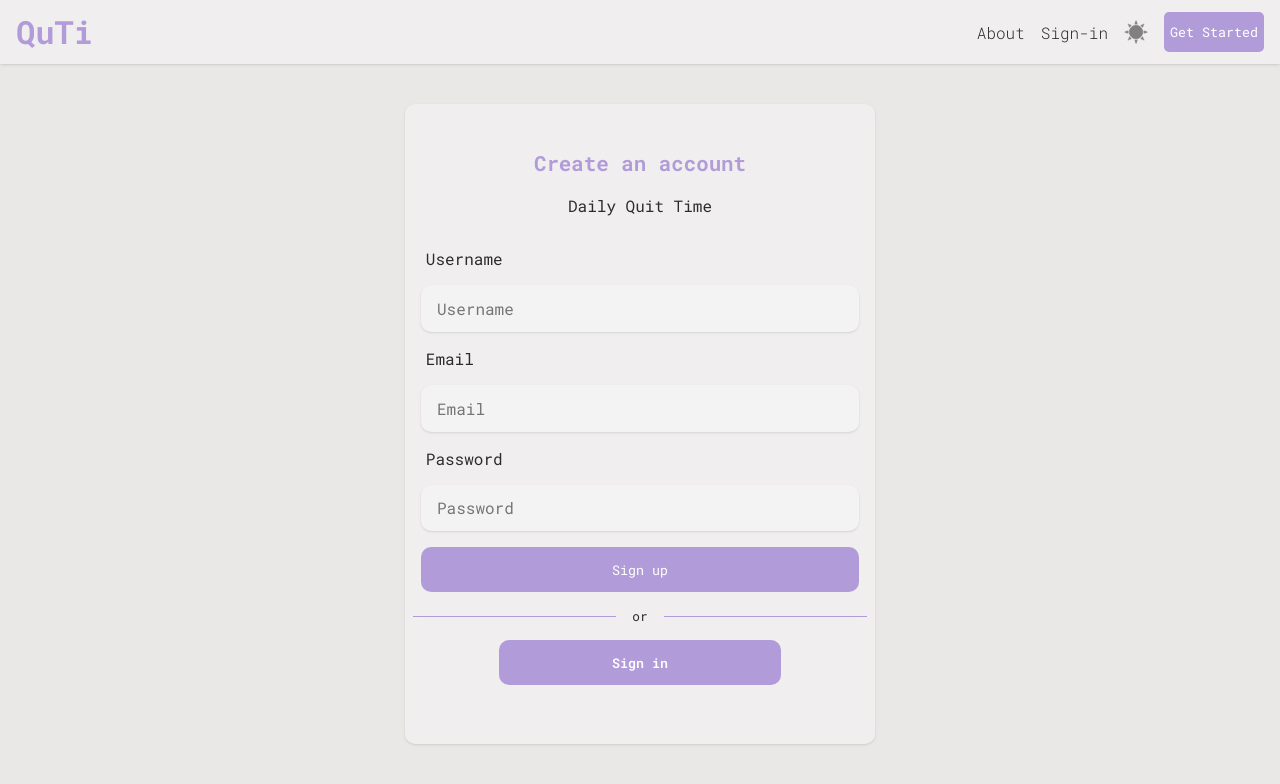
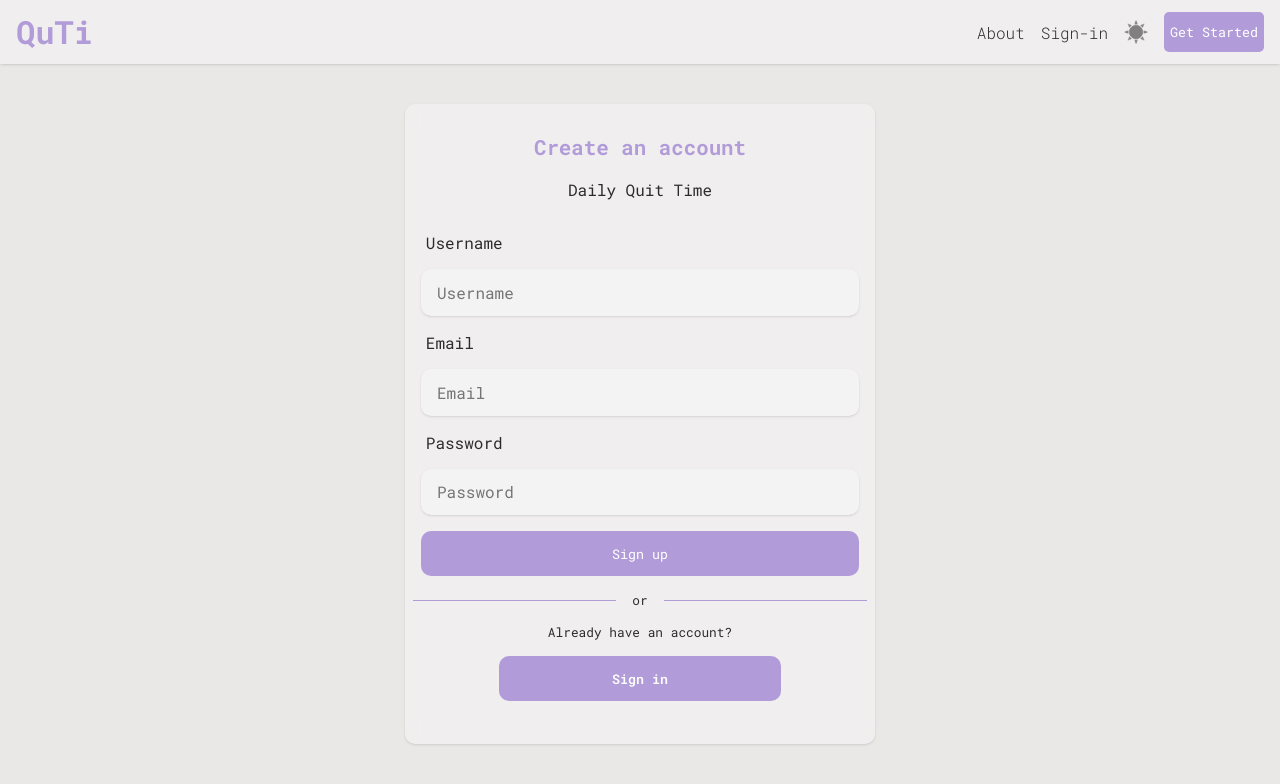
Before and after one commit to samueljsong/qt-project, a React (Vite) app: page / in a window 1280 px wide. Both pictures are taken after typing "name@example.com", "Sample123" into the empty fields and a click on the button "Create new account". Shown: the top 784 px of the page. Built offline with nearby package versions, Linux system fonts and the light colour scheme.

Commit message:
finished signup page and fixed size with background

```diff
--- a/src/App.css
+++ b/src/App.css
@@ -13,7 +13,6 @@
   --current-background: var(--dark-background);
   --current-text: var(--current-text);
 }
-
 
 /* Global Class Names */
 
--- a/src/App.jsx
+++ b/src/App.jsx
@@ -9,9 +9,19 @@ function App() {
   const [mode, setMode] = useState("light")
   const [isDark, setDarkMode] = useState(true);
 
+  /* Makes sure that background is always there */
+  const changeBodyBackground = () => {
+    if (isDark){
+      document.body.style = "background-color: #eae7e7;"
+    }else{
+      document.body.style = "background-color: #1e1f22;"
+    }
+  }
+
 
   /* onClick Handlers */
   const themeHandler = () => {
+    changeBodyBackground();
     if(isDark){
       setMode("light");
       setDarkMode(false);
--- a/src/components/Signup.css
+++ b/src/components/Signup.css
@@ -33,7 +33,7 @@
     }
 
     .signup-card-container{
-        height: 45rem;
+        height: 40rem;
         width: 320px;
         display: flex;
         flex-direction: column;
@@ -248,3 +248,8 @@
     }
 
 }
+
+
+.already-have-an-account{
+    font-size: 0.8em;
+}
--- a/src/components/Signup.jsx
+++ b/src/components/Signup.jsx
@@ -21,6 +21,7 @@ const Signup = (props) => {
                     <p className='login-or-text'>or</p>
                     <span className='line'></span>
                 </div>
+                <p className='already-have-an-account'>Already have an account?</p>
                 <button className='create-new-account-button'
                 onClick={props.switchToLogin}>Sign in</button>
             </div>
```
